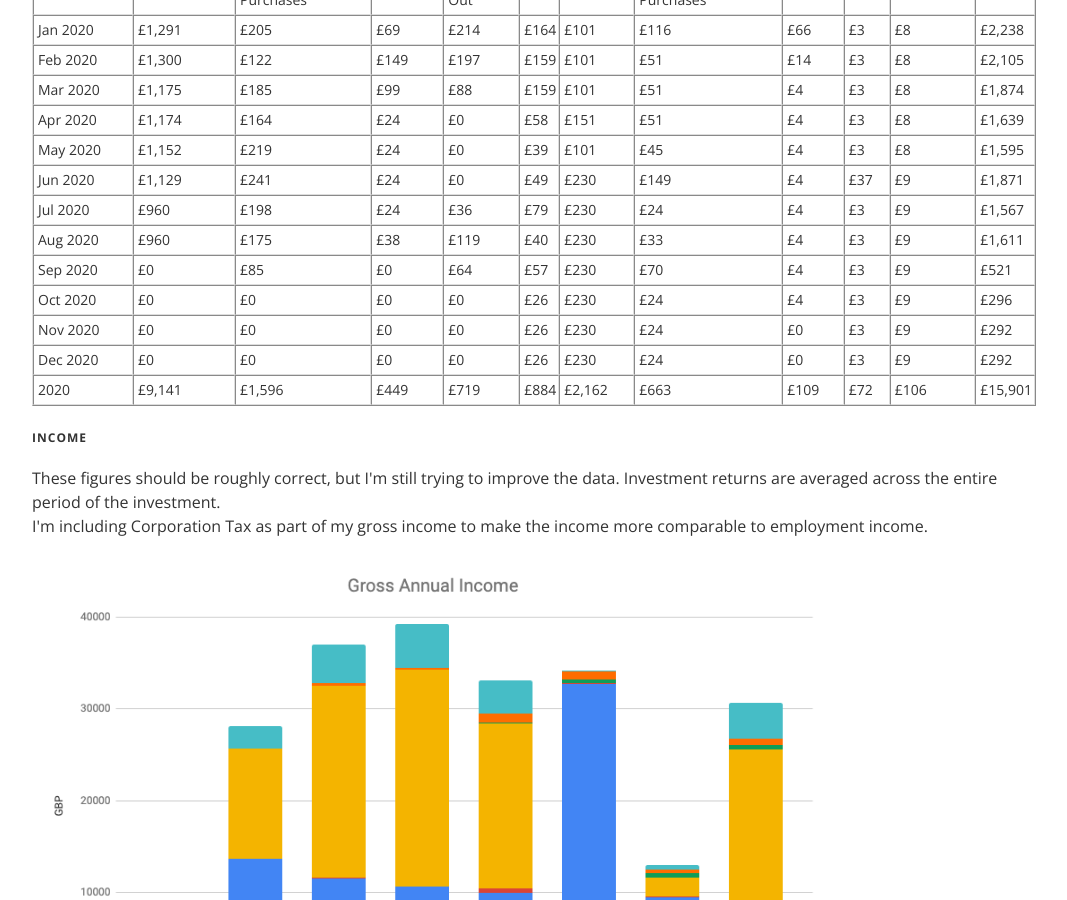
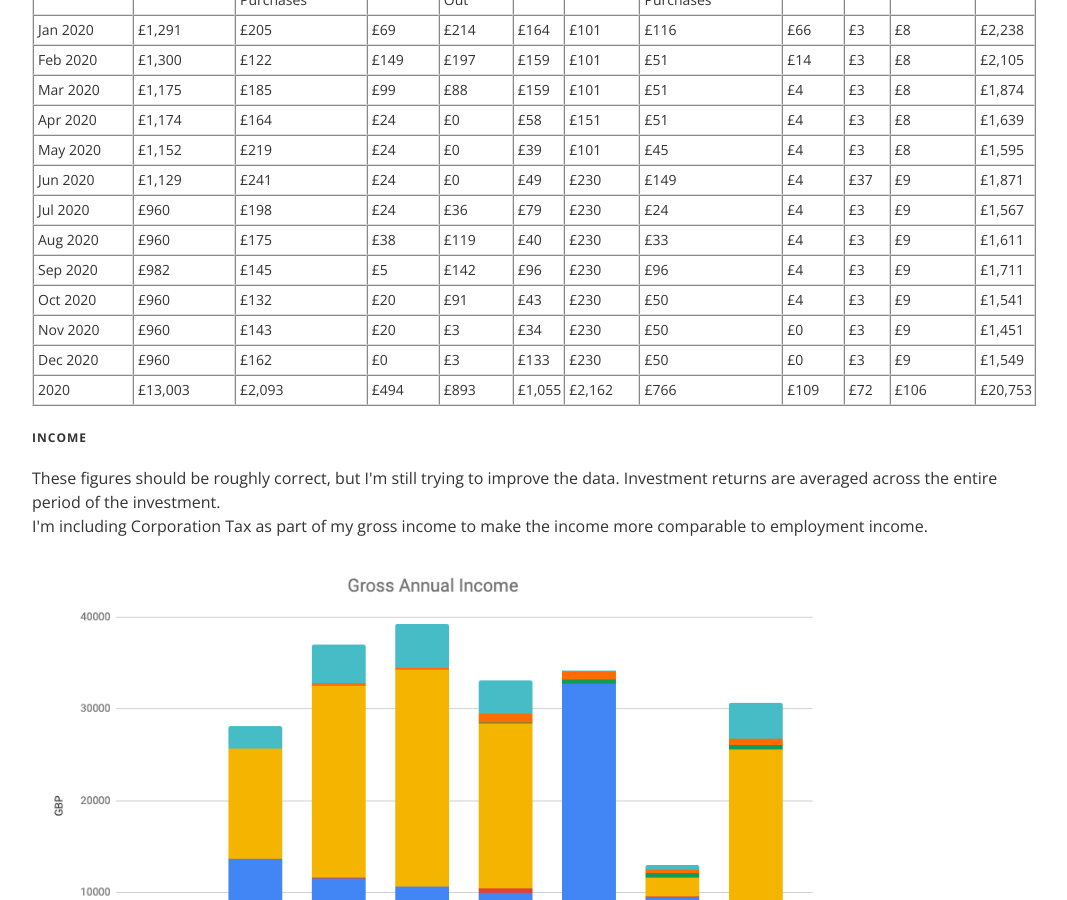
Before and after one commit to mattzeunert/mattzeunert.github.io, a Jekyll site: the page built from money.html, in a window 1280 px wide and 900 px high, scrolled down 3887 px. Shown: the whole window, without its empty margins (106-1173 px from the left). Built offline with Jekyll 4.4.1, drawn with Linux system fonts in a browser that asks for light colours; nearby versions of some CDN libraries.

Commit message:
New data

```diff
--- a/money.html
+++ b/money.html
@@ -57,7 +57,7 @@ Tracking my personal spending.
 
 <!-- TABLES_START --><h3>2017</h3>
 
-  <canvas id="canvas-1499596018" height="500" width="500"></canvas>
+  <canvas id="canvas-3147216968" height="500" width="500"></canvas>
   <script>
   (function(){
   var data = {
@@ -196,7 +196,7 @@ Tracking my personal spending.
 <td>2017</td><td>&pound;6,426</td><td>&pound;1,169</td><td>&pound;4,706</td><td>&pound;2,554</td><td>&pound;1,458</td><td>&pound;1,172</td><td>&pound;369</td><td>&pound;365</td><td>&pound;633</td><td>&pound;414</td><td>&pound;19,266</td></tr>
 </table></div><h3>2018</h3>
 
-  <canvas id="canvas-1191044085" height="500" width="500"></canvas>
+  <canvas id="canvas-5114310755" height="500" width="500"></canvas>
   <script>
   (function(){
   var data = {
@@ -335,7 +335,7 @@ Tracking my personal spending.
 <td>2018</td><td>&pound;7,589</td><td>&pound;1,992</td><td>&pound;1,005</td><td>&pound;2,317</td><td>&pound;821</td><td>&pound;354</td><td>&pound;582</td><td>&pound;863</td><td>&pound;478</td><td>&pound;130</td><td>&pound;16,130</td></tr>
 </table></div><h3>2019</h3>
 
-  <canvas id="canvas-3560419554" height="500" width="500"></canvas>
+  <canvas id="canvas-2323986185" height="500" width="500"></canvas>
   <script>
   (function(){
   var data = {
@@ -474,18 +474,18 @@ Tracking my personal spending.
 <td>2019</td><td>&pound;12,561</td><td>&pound;2,703</td><td>&pound;967</td><td>&pound;1,097</td><td>&pound;1,580</td><td>&pound;470</td><td>&pound;706</td><td>&pound;839</td><td>&pound;373</td><td>&pound;127</td><td>&pound;21,423</td></tr>
 </table></div><h3>2020</h3>
 
-  <canvas id="canvas-726044469" height="500" width="500"></canvas>
+  <canvas id="canvas-3545979128" height="500" width="500"></canvas>
   <script>
   (function(){
   var data = {
-    "Eating Out": 719,
-    "Everyday Purchases": 1596,
-    "Fun": 884,
+    "Eating Out": 893,
+    "Everyday Purchases": 2093,
+    "Fun": 1055,
     "Donations": 2162,
-    "Transport": 449,
-    "Accomodation": 9141,
+    "Transport": 494,
+    "Accomodation": 13003,
     "Other": 72,
-    "Occasional Purchases": 663,
+    "Occasional Purchases": 766,
     "Productivity": 106,
     "Exercise": 109
 };
@@ -602,15 +602,15 @@ Tracking my personal spending.
 <tr>
 <td>Aug 2020</td><td>&pound;960</td><td>&pound;175</td><td>&pound;38</td><td>&pound;119</td><td>&pound;40</td><td>&pound;230</td><td>&pound;33</td><td>&pound;4</td><td>&pound;3</td><td>&pound;9</td><td>&pound;1,611</td></tr>
 <tr>
-<td>Sep 2020</td><td>&pound;0</td><td>&pound;85</td><td>&pound;0</td><td>&pound;64</td><td>&pound;57</td><td>&pound;230</td><td>&pound;70</td><td>&pound;4</td><td>&pound;3</td><td>&pound;9</td><td>&pound;521</td></tr>
+<td>Sep 2020</td><td>&pound;982</td><td>&pound;145</td><td>&pound;5</td><td>&pound;142</td><td>&pound;96</td><td>&pound;230</td><td>&pound;96</td><td>&pound;4</td><td>&pound;3</td><td>&pound;9</td><td>&pound;1,711</td></tr>
 <tr>
-<td>Oct 2020</td><td>&pound;0</td><td>&pound;0</td><td>&pound;0</td><td>&pound;0</td><td>&pound;26</td><td>&pound;230</td><td>&pound;24</td><td>&pound;4</td><td>&pound;3</td><td>&pound;9</td><td>&pound;296</td></tr>
+<td>Oct 2020</td><td>&pound;960</td><td>&pound;132</td><td>&pound;20</td><td>&pound;91</td><td>&pound;43</td><td>&pound;230</td><td>&pound;50</td><td>&pound;4</td><td>&pound;3</td><td>&pound;9</td><td>&pound;1,541</td></tr>
 <tr>
-<td>Nov 2020</td><td>&pound;0</td><td>&pound;0</td><td>&pound;0</td><td>&pound;0</td><td>&pound;26</td><td>&pound;230</td><td>&pound;24</td><td>&pound;0</td><td>&pound;3</td><td>&pound;9</td><td>&pound;292</td></tr>
+<td>Nov 2020</td><td>&pound;960</td><td>&pound;143</td><td>&pound;20</td><td>&pound;3</td><td>&pound;34</td><td>&pound;230</td><td>&pound;50</td><td>&pound;0</td><td>&pound;3</td><td>&pound;9</td><td>&pound;1,451</td></tr>
 <tr>
-<td>Dec 2020</td><td>&pound;0</td><td>&pound;0</td><td>&pound;0</td><td>&pound;0</td><td>&pound;26</td><td>&pound;230</td><td>&pound;24</td><td>&pound;0</td><td>&pound;3</td><td>&pound;9</td><td>&pound;292</td></tr>
+<td>Dec 2020</td><td>&pound;960</td><td>&pound;162</td><td>&pound;0</td><td>&pound;3</td><td>&pound;133</td><td>&pound;230</td><td>&pound;50</td><td>&pound;0</td><td>&pound;3</td><td>&pound;9</td><td>&pound;1,549</td></tr>
 <tr>
-<td>2020</td><td>&pound;9,141</td><td>&pound;1,596</td><td>&pound;449</td><td>&pound;719</td><td>&pound;884</td><td>&pound;2,162</td><td>&pound;663</td><td>&pound;109</td><td>&pound;72</td><td>&pound;106</td><td>&pound;15,901</td></tr>
+<td>2020</td><td>&pound;13,003</td><td>&pound;2,093</td><td>&pound;494</td><td>&pound;893</td><td>&pound;1,055</td><td>&pound;2,162</td><td>&pound;766</td><td>&pound;109</td><td>&pound;72</td><td>&pound;106</td><td>&pound;20,753</td></tr>
 </table></div><!-- TABLES_END -->
 
 <h2>Income</h2>
```
Also changed, not shown: other parts of money.html (+5 -5 lines).
